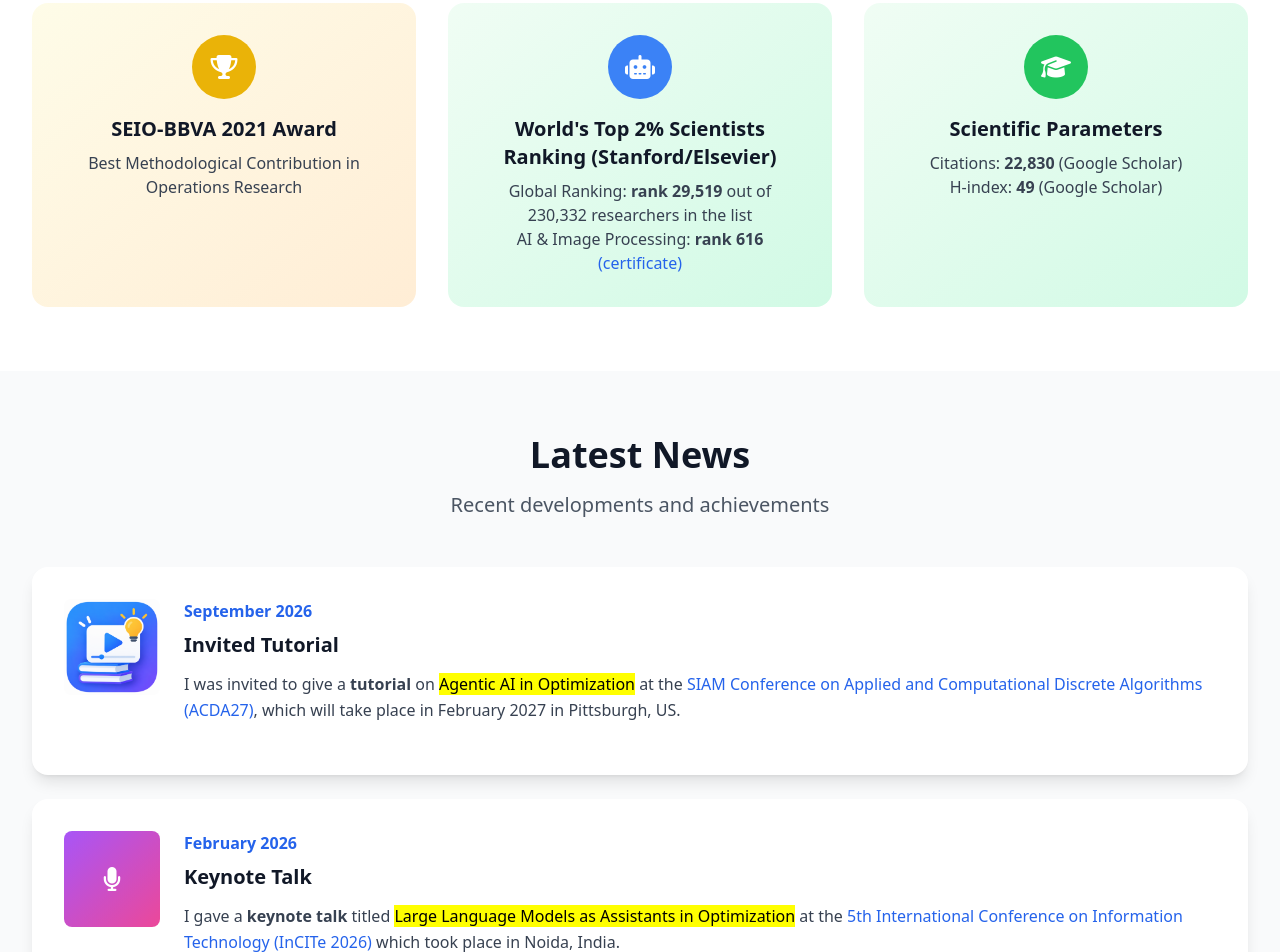
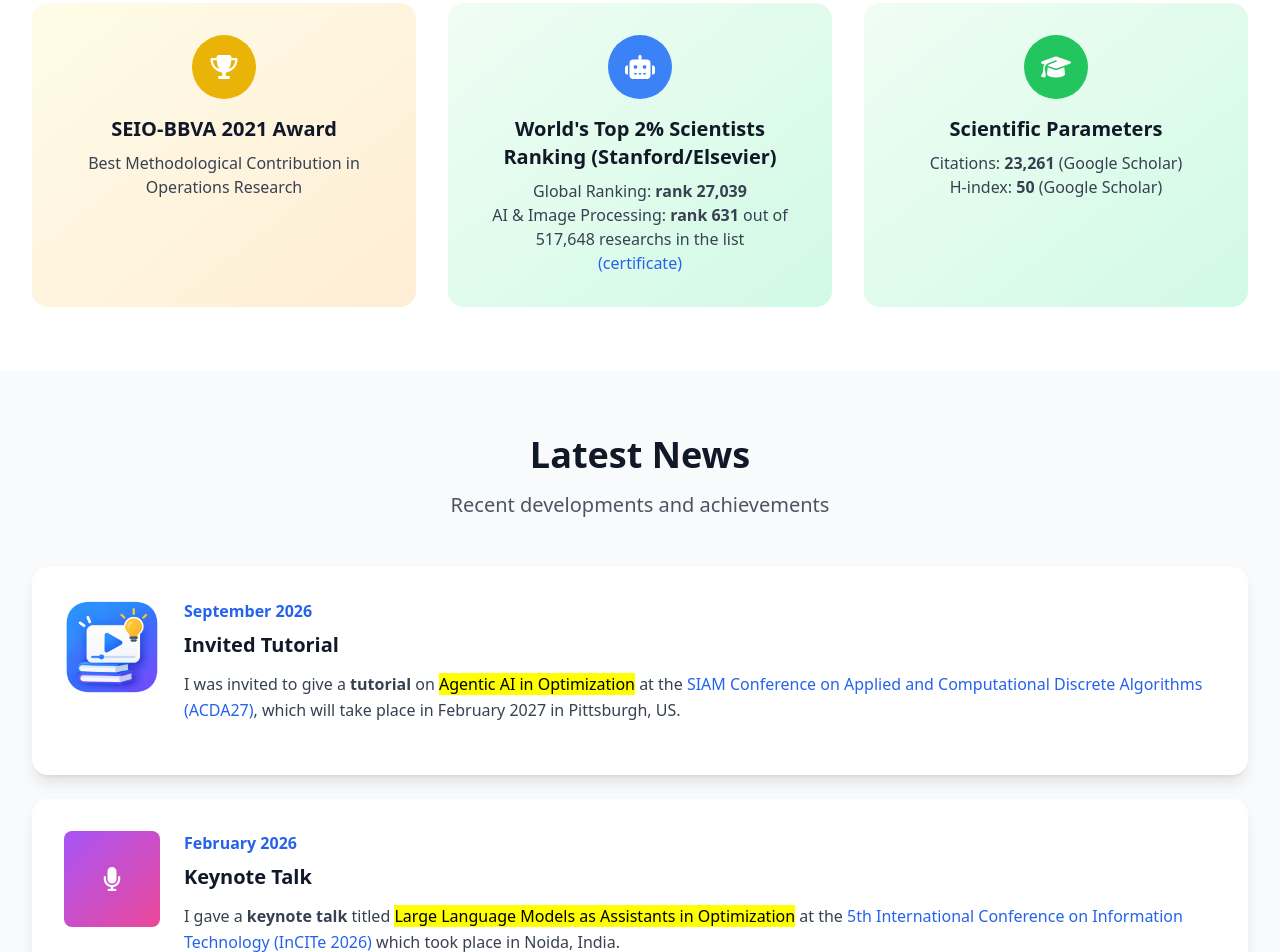
Before and after one commit to ccblum/ccblum.github.io, a plain HTML site: page index.html in a window 1280 px wide. Shown: the part 1081-2033 px from the top of the page. Drawn offline with nearby package versions, Linux system fonts and the light colour scheme.

Commit message:
Update index.html
Updates ...

```diff
--- a/index.html
+++ b/index.html
@@ -127,8 +127,8 @@
         <i class="fas fa-robot text-white text-2xl"></i>
     </div>
     <h3 class="text-xl font-bold text-gray-900 mb-2">World's Top 2% Scientists Ranking (Stanford/Elsevier)</h3>
-    <p class="text-gray-700">Global Ranking: <strong>rank 29,519</strong> out of 230,332 researchers in the list</p>
-    <p class="text-gray-700">AI & Image Processing: <strong>rank 616</strong></p>
+    <p class="text-gray-700">Global Ranking: <strong>rank 27,039</strong></p>
+    <p class="text-gray-700">AI & Image Processing: <strong>rank 631</strong> out of 517,648 researchs in the list</p>
     <p>
         <a href="./images/blum-christian-topscinet-career-long-2026.png"
            onclick="openCertificate(event)"
@@ -143,8 +143,8 @@
                         <i class="fas fa-graduation-cap text-white text-2xl"></i>
                     </div>
                     <h3 class="text-xl font-bold text-gray-900 mb-2">Scientific Parameters</h3>
-                    <p class="text-gray-700">Citations: <strong>22,830</strong> (Google Scholar)</p>
-                    <p class="text-gray-700">H-index: <strong>49</strong> (Google Scholar)</p>
+                    <p class="text-gray-700">Citations: <strong>23,261</strong> (Google Scholar)</p>
+                    <p class="text-gray-700">H-index: <strong>50</strong> (Google Scholar)</p>
                 </div>
             </div>
         </div>
```
